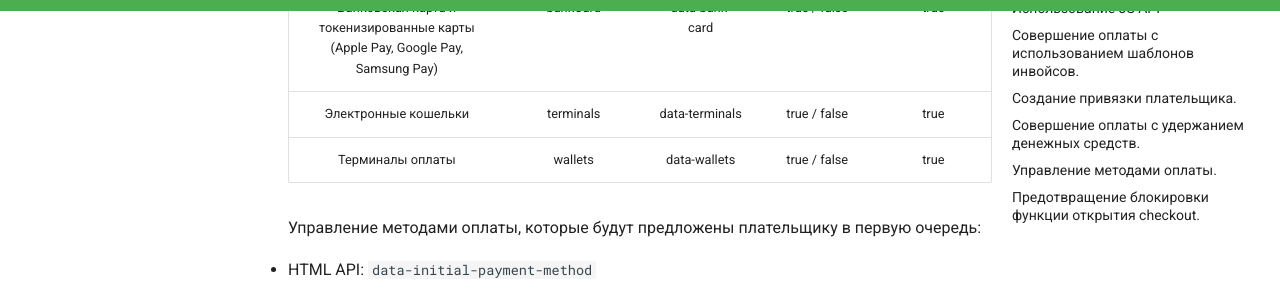
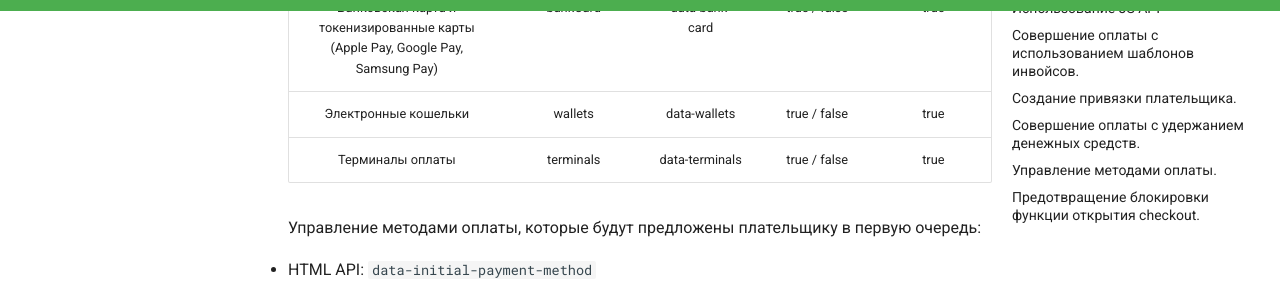
Before and after one commit to rbkmoney/docs, an MkDocs documentation site: the page built from content/integrations/checkout.md, in a window 1280 px wide and 900 px high, scrolled down 4657 px. Shown: the part 154-448 px from the top of the window. Built offline with MkDocs 1.6.1 and Material for MkDocs 9.7.7, drawn with Linux system fonts in a browser that asks for light colours; nearby versions of some CDN libraries; comment, search, counter and statistics services are not loaded; old or Windows-style settings are respelled for this version of MkDocs.

Commit message:
Fix payment methods description. (#71)

```diff
--- a/content/integrations/checkout.md
+++ b/content/integrations/checkout.md
@@ -118,8 +118,8 @@ HTML API
 | Метод оплаты                                                                   | Свойство конфигурации (JS API) | data-* атрибут (HTML API) | Возможные значения | Значение по умолчанию  |
 | :---------------------------------------------------------------------------:  | :----------------------------: | :------------------------:| :-----------------:| :--------------------: |
 | Банковская карта и токенизированные карты (Apple Pay, Google Pay, Samsung Pay) | bankCard                       | data-bank-card            | true / false       | true                   |
-| Электронные кошельки                                                           | terminals                      | data-terminals            | true / false       | true                   |
-| Терминалы оплаты                                                               | wallets                        | data-wallets              | true / false       | true                   |
+| Электронные кошельки                                                           | wallets                        | data-wallets              | true / false       | true                   |
+| Терминалы оплаты                                                               | terminals                      | data-terminals            | true / false       | true                   |
 
 Управление методами оплаты, которые будут предложены плательщику в первую очередь:
 
```
